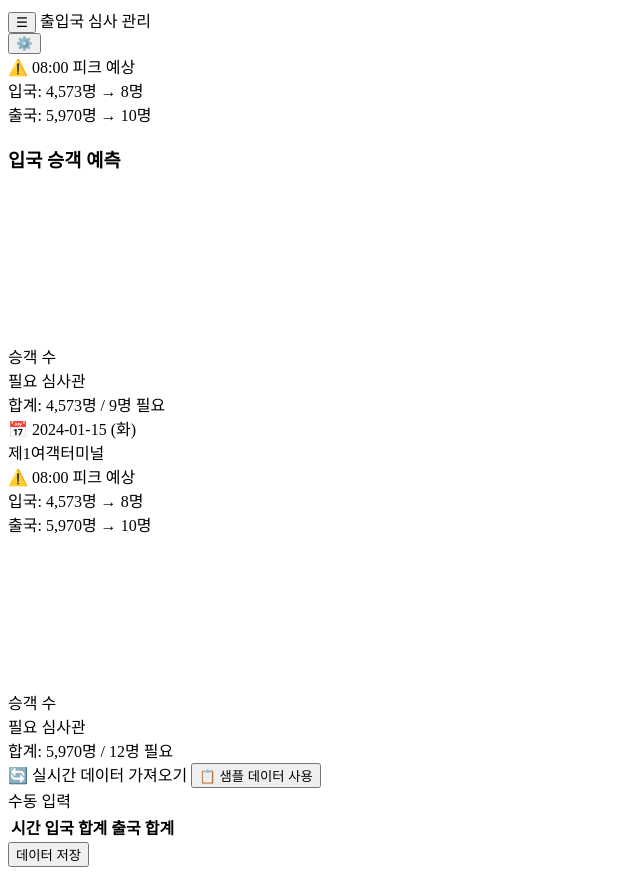
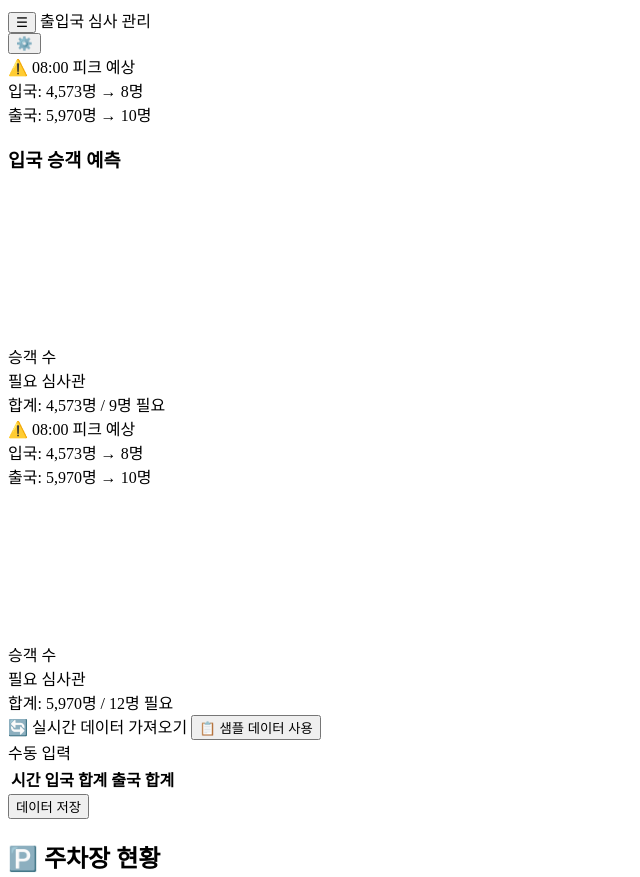
Before and after one commit to PowerelectricGI/ImmigrationQueueManager, a website: page index.html in a window 1280 px wide. Shown: the top 877 px of the page, without its empty margins (0-640 px from the left). Drawn offline with Linux system fonts and the light colour scheme.

```diff
--- a/index.html
+++ b/index.html
@@ -68,20 +68,6 @@
           필요</span>
       </div>
     </div>
-
-    <!-- Departure Detail View -->
-    <div id="view-departure" class="view-container hidden">
-      <!-- Date & Peak Alert Section (Duplicated for Departure) -->
-      <section class="selector-section">
-        <div class="date-selector" id="date-selector-dep">
-          <div class="date-selector-row">
-            <span class="date-icon">📅</span>
-            <span class="date-text" id="current-date-dep">2024-01-15 (화)</span>
-          </div>
-          <div class="terminal-badge" id="terminal-info-dep">제1여객터미널</div>
-        </div>
-
-        <div class="peak-alert-card" id="peak-alert-dep">
     <div class="peak-alert-header">
       <span class="peak-alert-icon">⚠️</span>
       <span class="peak-alert-title" id="peak-time-dep">08:00 피크 예상</span>
```
Lines whose indentation alone changed are shown as unchanged.
